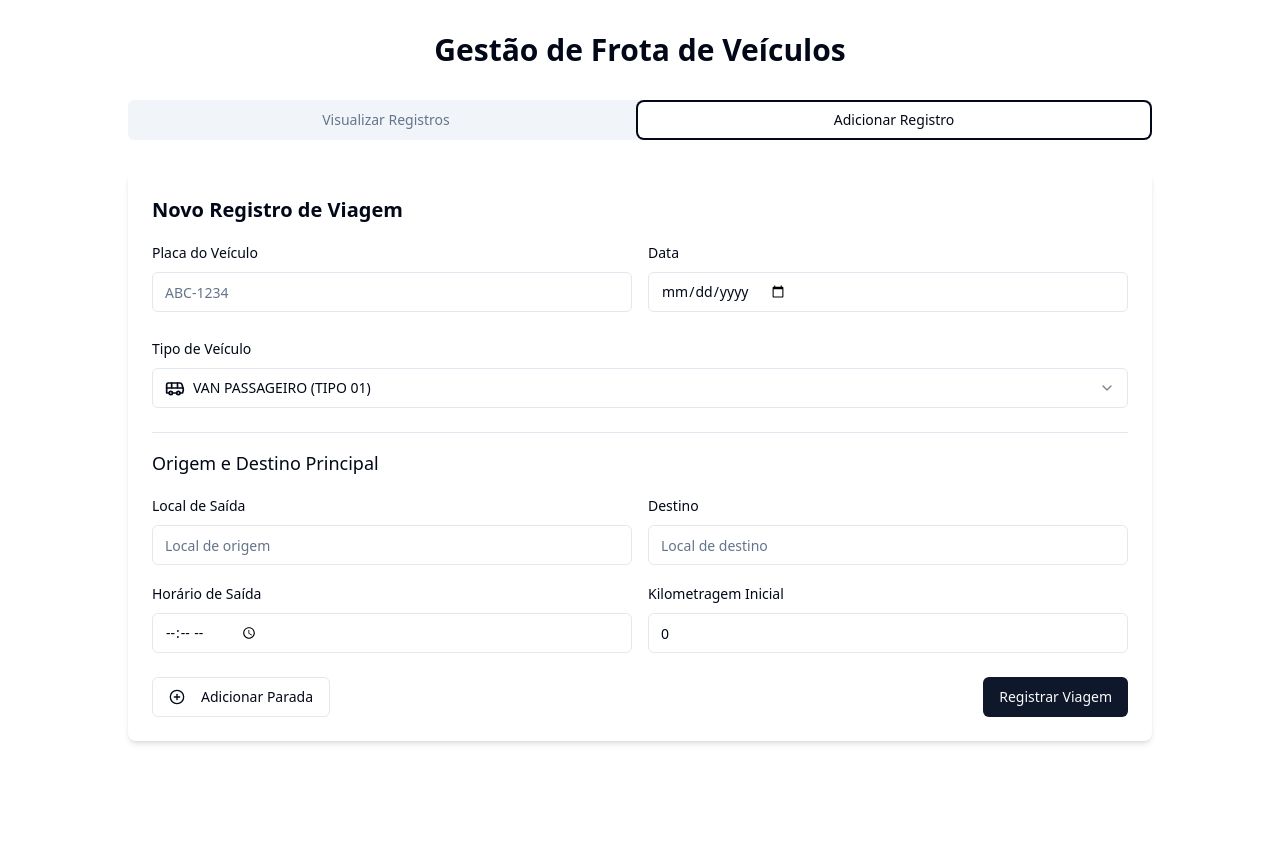
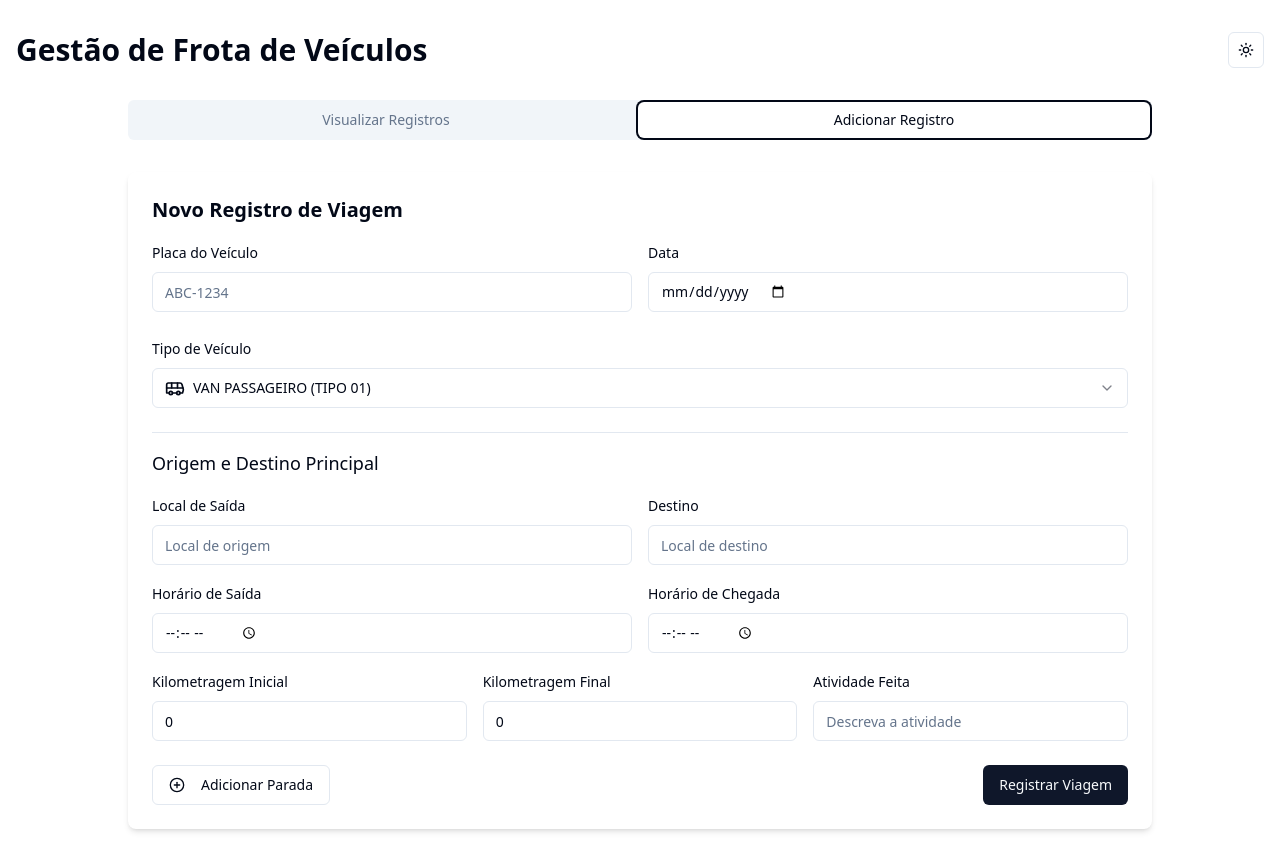
Before and after one commit to LuizVictorAldenucci/gerenciador-de-veiculos-parte-1, a React (Vite) app: page / in a window 1280 px wide. Both pictures are taken after typing "Sample" into the empty fields and a click on the tab "Adicionar Registro". Before the commit the page ends 800 px from the top, so only its background shows below. Built offline with nearby package versions, Linux system fonts and the light colour scheme.

Commit message:
feat: Implement requested UI enhancements
Adds Excel export, dark mode toggle, trip duration/distance calculations, and "activity" field to trip form.

```diff
--- a/package.json
+++ b/package.json
@@ -47,7 +47,7 @@
     "embla-carousel-react": "^8.3.0",
     "input-otp": "^1.2.4",
     "lucide-react": "^0.462.0",
-    "next-themes": "^0.3.0",
+    "next-themes": "^0.4.6",
     "react": "^18.3.1",
     "react-day-picker": "^8.10.1",
     "react-dom": "^18.3.1",
--- a/src/App.tsx
+++ b/src/App.tsx
@@ -1,8 +1,10 @@
+
 import { Toaster } from "@/components/ui/toaster";
 import { Toaster as Sonner } from "@/components/ui/sonner";
 import { TooltipProvider } from "@/components/ui/tooltip";
 import { QueryClient, QueryClientProvider } from "@tanstack/react-query";
 import { BrowserRouter, Routes, Route } from "react-router-dom";
+import { ThemeProvider } from "next-themes";
 import Index from "./pages/Index";
 import NotFound from "./pages/NotFound";
 
@@ -10,6 +12,7 @@ const queryClient = new QueryClient();
 
 const App = () => (
   <QueryClientProvider client={queryClient}>
+    <ThemeProvider attribute="class" defaultTheme="system" enableSystem>
       <TooltipProvider>
         <Toaster />
         <Sonner />
@@ -21,6 +24,7 @@ const App = () => (
           </Routes>
         </BrowserRouter>
       </TooltipProvider>
+    </ThemeProvider>
   </QueryClientProvider>
 );
 
--- /dev/null
+++ b/src/components/ThemeToggle.tsx
@@ -0,0 +1,24 @@
+
+import React from 'react';
+import { Moon, Sun } from 'lucide-react';
+import { Button } from '@/components/ui/button';
+import { useTheme } from 'next-themes';
+
+const ThemeToggle = () => {
+  const { theme, setTheme } = useTheme();
+
+  return (
+    <Button
+      variant="outline"
+      size="icon"
+      onClick={() => setTheme(theme === 'light' ? 'dark' : 'light')}
+      className="h-9 w-9"
+    >
+      <Sun className="h-[1.2rem] w-[1.2rem] rotate-0 scale-100 transition-all dark:-rotate-90 dark:scale-0" />
+      <Moon className="absolute h-[1.2rem] w-[1.2rem] rotate-90 scale-0 transition-all dark:rotate-0 dark:scale-100" />
+      <span className="sr-only">Alternar tema</span>
+    </Button>
+  );
+};
+
+export default ThemeToggle;
--- a/src/components/TripForm.tsx
+++ b/src/components/TripForm.tsx
@@ -22,6 +22,9 @@ const TripForm: React.FC<TripFormProps> = ({ onSaveTrip }) => {
   const [departureTime, setDepartureTime] = useState('');
   const [initialKilometers, setInitialKilometers] = useState<number>(0);
   const [destination, setDestination] = useState('');
+  const [arrivalTime, setArrivalTime] = useState('');
+  const [finalKilometers, setFinalKilometers] = useState<number>(0);
+  const [activity, setActivity] = useState('');
   const [stops, setStops] = useState<Stop[]>([]);
 
   const vehicleOptions = [
@@ -47,7 +50,8 @@ const TripForm: React.FC<TripFormProps> = ({ onSaveTrip }) => {
       departureLocation: previousDestination,
       arrivalTime: '',
       departureTime: '',
-      kilometersAtArrival: 0
+      kilometersAtArrival: 0,
+      activity: ''
     };
     setStops([...stops, newStop]);
   };
@@ -66,7 +70,7 @@ const TripForm: React.FC<TripFormProps> = ({ onSaveTrip }) => {
     e.preventDefault();
 
     if (!vehiclePlate || !date || !startLocation || !departureTime ||
-        !initialKilometers || !destination) {
+        !initialKilometers || !destination || !arrivalTime || !finalKilometers || !activity) {
       toast.error("Preencha todos os campos obrigatórios");
       return;
     }
@@ -80,6 +84,9 @@ const TripForm: React.FC<TripFormProps> = ({ onSaveTrip }) => {
       departureTime,
       initialKilometers,
       destination,
+      arrivalTime,
+      finalKilometers,
+      activity,
       stops
     };
 
@@ -94,6 +101,9 @@ const TripForm: React.FC<TripFormProps> = ({ onSaveTrip }) => {
     setDepartureTime('');
     setInitialKilometers(0);
     setDestination('');
+    setArrivalTime('');
+    setFinalKilometers(0);
+    setActivity('');
     setStops([]);
   };
 
@@ -191,6 +201,18 @@ const TripForm: React.FC<TripFormProps> = ({ onSaveTrip }) => {
           </div>
 
           <div className="space-y-2">
+            <Label htmlFor="arrivalTime">Horário de Chegada</Label>
+            <Input
+              id="arrivalTime"
+              type="time"
+              value={arrivalTime}
+              onChange={(e) => setArrivalTime(e.target.value)}
+            />
+          </div>
+        </div>
+
+        <div className="grid grid-cols-1 md:grid-cols-3 gap-4 mt-4">
+          <div className="space-y-2">
             <Label htmlFor="initialKilometers">Kilometragem Inicial</Label>
             <Input
               id="initialKilometers"
@@ -198,6 +220,27 @@ const TripForm: React.FC<TripFormProps> = ({ onSaveTrip }) => {
               value={initialKilometers}
               onChange={(e) => setInitialKilometers(Number(e.target.value))}
               placeholder="Km na saída"
+            />
+          </div>
+
+          <div className="space-y-2">
+            <Label htmlFor="finalKilometers">Kilometragem Final</Label>
+            <Input
+              id="finalKilometers"
+              type="number"
+              value={finalKilometers}
+              onChange={(e) => setFinalKilometers(Number(e.target.value))}
+              placeholder="Km na chegada"
+            />
+          </div>
+
+          <div className="space-y-2">
+            <Label htmlFor="activity">Atividade Feita</Label>
+            <Input
+              id="activity"
+              value={activity}
+              onChange={(e) => setActivity(e.target.value)}
+              placeholder="Descreva a atividade"
             />
           </div>
         </div>
@@ -241,7 +284,7 @@ const TripForm: React.FC<TripFormProps> = ({ onSaveTrip }) => {
                 </div>
               </div>
 
-              <div className="grid grid-cols-1 md:grid-cols-3 gap-4">
+              <div className="grid grid-cols-1 md:grid-cols-2 gap-4 mb-2">
                 <div className="space-y-2">
                   <Label>Horário de Chegada</Label>
                   <Input
@@ -259,13 +302,24 @@ const TripForm: React.FC<TripFormProps> = ({ onSaveTrip }) => {
                     onChange={(e) => handleStopChange(stop.id, 'departureTime', e.target.value)}
                   />
                 </div>
+              </div>
 
+              <div className="grid grid-cols-1 md:grid-cols-2 gap-4">
                 <div className="space-y-2">
                   <Label>Kilometragem na Chegada</Label>
                   <Input
                     type="number"
                     value={stop.kilometersAtArrival}
                     onChange={(e) => handleStopChange(stop.id, 'kilometersAtArrival', Number(e.target.value))}
+                  />
+                </div>
+
+                <div className="space-y-2">
+                  <Label>Atividade Feita</Label>
+                  <Input
+                    value={stop.activity}
+                    onChange={(e) => handleStopChange(stop.id, 'activity', e.target.value)}
+                    placeholder="Descreva a atividade"
                   />
                 </div>
               </div>
--- a/src/components/TripTable.tsx
+++ b/src/components/TripTable.tsx
@@ -4,9 +4,11 @@ import { Table, TableBody, TableCell, TableHead, TableHeader, TableRow } from "@
 import { Button } from "@/components/ui/button";
 import { Input } from "@/components/ui/input";
 import { Trip, VehicleType } from '@/types/types';
-import { Car, Truck, Bus, Bike, ChevronDown, ChevronUp, Search } from "lucide-react";
+import { Car, Truck, Bus, Bike, ChevronDown, ChevronUp, Search, FileSpreadsheet } from "lucide-react";
 import { format } from 'date-fns';
 import { ptBR } from 'date-fns/locale';
+import * as XLSX from 'xlsx';
+import { toast } from 'sonner';
 
 interface TripTableProps {
   trips: Trip[];
@@ -62,6 +64,55 @@ const TripTable: React.FC<TripTableProps> = ({ trips, onDeleteTrip }) => {
     }
   };
 
+  const calculateDistance = (trip: Trip) => {
+    return trip.finalKilometers - trip.initialKilometers;
+  };
+
+  const calculateDuration = (trip: Trip) => {
+    try {
+      const [depHour, depMin] = trip.departureTime.split(':').map(Number);
+      const [arrHour, arrMin] = trip.arrivalTime.split(':').map(Number);
+
+      const depMinutes = depHour * 60 + depMin;
+      const arrMinutes = arrHour * 60 + arrMin;
+
+      let duration = arrMinutes - depMinutes;
+      if (duration < 0) duration += 24 * 60; // Handle next day arrival
+
+      const hours = Math.floor(duration / 60);
+      const minutes = duration % 60;
+
+      return `${hours}h ${minutes}m`;
+    } catch {
+      return 'N/A';
+    }
+  };
+
+  const exportToExcel = () => {
+    const data = filteredTrips.map(trip => ({
+      'Data': formatDate(trip.date),
+      'Tipo de Veículo': getVehicleLabel(trip.vehicleType),
+      'Placa': trip.vehiclePlate,
+      'Origem': trip.startLocation,
+      'Destino': trip.destination,
+      'Saída': trip.departureTime,
+      'Chegada': trip.arrivalTime,
+      'Km Inicial': trip.initialKilometers,
+      'Km Final': trip.finalKilometers,
+      'Total Rodado (km)': calculateDistance(trip),
+      'Duração': calculateDuration(trip),
+      'Atividade': trip.activity,
+      'Paradas': trip.stops.length
+    }));
+
+    const ws = XLSX.utils.json_to_sheet(data);
+    const wb = XLSX.utils.book_new();
+    XLSX.utils.book_append_sheet(wb, ws, 'Registros de Viagens');
+
+    XLSX.writeFile(wb, `registros-viagens-${format(new Date(), 'yyyy-MM-dd')}.xlsx`);
+    toast.success('Arquivo Excel exportado com sucesso!');
+  };
+
   const getVehicleIcon = (type: VehicleType) => {
     if (type.includes('motocicleta')) return <Bike className="h-5 w-5" />;
     if (type.includes('caminhao') || type.includes('pesado')) return <Truck className="h-5 w-5" />;
@@ -88,8 +139,8 @@ const TripTable: React.FC<TripTableProps> = ({ trips, onDeleteTrip }) => {
 
   return (
     <div className="space-y-4">
-      <div className="flex items-center space-x-2">
-        <div className="relative flex-1">
+      <div className="flex items-center justify-between">
+        <div className="relative flex-1 max-w-sm">
           <Search className="absolute left-2.5 top-2.5 h-4 w-4 text-gray-500" />
           <Input
             placeholder="Buscar por placa, origem ou destino..."
@@ -98,6 +149,10 @@ const TripTable: React.FC<TripTableProps> = ({ trips, onDeleteTrip }) => {
             className="pl-8"
           />
         </div>
+        <Button onClick={exportToExcel} variant="outline" className="ml-4">
+          <FileSpreadsheet className="h-4 w-4 mr-2" />
+          Exportar Excel
+        </Button>
       </div>
 
       <div className="rounded-md border">
@@ -112,6 +167,8 @@ const TripTable: React.FC<TripTableProps> = ({ trips, onDeleteTrip }) => {
               </TableHead>
               <TableHead>Origem</TableHead>
               <TableHead>Destino</TableHead>
+              <TableHead>Total Rodado</TableHead>
+              <TableHead>Duração</TableHead>
               <TableHead className="text-right">Ações</TableHead>
             </TableRow>
           </TableHeader>
@@ -136,6 +193,8 @@ const TripTable: React.FC<TripTableProps> = ({ trips, onDeleteTrip }) => {
                     <TableCell>{formatDate(trip.date)}</TableCell>
                     <TableCell>{trip.startLocation}</TableCell>
                     <TableCell>{trip.destination}</TableCell>
+                    <TableCell>{calculateDistance(trip)} km</TableCell>
+                    <TableCell>{calculateDuration(trip)}</TableCell>
                     <TableCell className="text-right">
                       <Button variant="destructive" size="sm" onClick={() => onDeleteTrip(trip.id)}>
                         Excluir
@@ -145,7 +204,7 @@ const TripTable: React.FC<TripTableProps> = ({ trips, onDeleteTrip }) => {
 
                   {expandedTrip === trip.id && (
                     <TableRow>
-                      <TableCell colSpan={7}>
+                      <TableCell colSpan={9}>
                         <div className="p-4 bg-muted/50 rounded-md">
                           <h4 className="font-medium mb-2">Detalhes da Viagem</h4>
                           <div className="grid grid-cols-1 md:grid-cols-3 gap-4">
@@ -163,7 +222,14 @@ const TripTable: React.FC<TripTableProps> = ({ trips, onDeleteTrip }) => {
                             <div>
                               <p className="text-sm font-medium text-muted-foreground">Destino</p>
                               <p>{trip.destination}</p>
+                              <p className="text-sm">Chegada: {trip.arrivalTime}</p>
+                              <p className="text-sm">Km final: {trip.finalKilometers}</p>
                             </div>
+                          </div>
+
+                          <div className="mt-4">
+                            <p className="text-sm font-medium text-muted-foreground">Atividade Principal</p>
+                            <p>{trip.activity}</p>
                           </div>
 
                           {trip.stops.length > 0 && (
@@ -171,7 +237,7 @@ const TripTable: React.FC<TripTableProps> = ({ trips, onDeleteTrip }) => {
                               <h4 className="font-medium mb-2">Paradas ({trip.stops.length})</h4>
                               <div className="space-y-2">
                                 {trip.stops.map((stop, index) => (
-                                  <div key={stop.id} className="p-2 border rounded-md grid grid-cols-1 md:grid-cols-3 gap-2">
+                                  <div key={stop.id} className="p-2 border rounded-md grid grid-cols-1 md:grid-cols-4 gap-2">
                                     <div>
                                       <p className="text-sm font-medium">Parada {index + 1}</p>
                                       <p className="text-sm">De: {stop.departureLocation}</p>
@@ -183,6 +249,10 @@ const TripTable: React.FC<TripTableProps> = ({ trips, onDeleteTrip }) => {
                                     </div>
                                     <div>
                                       <p className="text-sm">Km chegada: {stop.kilometersAtArrival}</p>
+                                    </div>
+                                    <div>
+                                      <p className="text-sm font-medium">Atividade:</p>
+                                      <p className="text-sm">{stop.activity}</p>
                                     </div>
                                   </div>
                                 ))}
@@ -197,7 +267,7 @@ const TripTable: React.FC<TripTableProps> = ({ trips, onDeleteTrip }) => {
               ))
             ) : (
               <TableRow>
-                <TableCell colSpan={7} className="text-center py-4">
+                <TableCell colSpan={9} className="text-center py-4">
                   {searchTerm ? "Nenhuma viagem encontrada com esses critérios." : "Nenhuma viagem registrada."}
                 </TableCell>
               </TableRow>
--- a/src/pages/Index.tsx
+++ b/src/pages/Index.tsx
@@ -4,6 +4,7 @@ import { Tabs, TabsContent, TabsList, TabsTrigger } from "@/components/ui/tabs";
 import { Trip } from '@/types/types';
 import TripForm from '@/components/TripForm';
 import TripTable from '@/components/TripTable';
+import ThemeToggle from '@/components/ThemeToggle';
 
 const Index = () => {
   const [trips, setTrips] = useState<Trip[]>(() => {
@@ -25,7 +26,10 @@ const Index = () => {
 
   return (
     <div className="container mx-auto py-8 px-4">
-      <h1 className="text-3xl font-bold text-center mb-8">Gestão de Frota de Veículos</h1>
+      <div className="flex justify-between items-center mb-8">
+        <h1 className="text-3xl font-bold">Gestão de Frota de Veículos</h1>
+        <ThemeToggle />
+      </div>
 
       <Tabs defaultValue="view" className="max-w-5xl mx-auto">
         <TabsList className="grid w-full grid-cols-2 mb-8">
@@ -34,14 +38,14 @@ const Index = () => {
         </TabsList>
 
         <TabsContent value="view">
-          <div className="bg-white p-6 rounded-lg shadow-md">
+          <div className="bg-white dark:bg-slate-900 p-6 rounded-lg shadow-md">
             <h2 className="text-xl font-semibold mb-4">Registros de Viagens</h2>
             <TripTable trips={trips} onDeleteTrip={handleDeleteTrip} />
           </div>
         </TabsContent>
 
         <TabsContent value="add">
-          <div className="bg-white p-6 rounded-lg shadow-md">
+          <div className="bg-white dark:bg-slate-900 p-6 rounded-lg shadow-md">
             <h2 className="text-xl font-semibold mb-4">Novo Registro de Viagem</h2>
             <TripForm onSaveTrip={handleSaveTrip} />
           </div>
--- a/src/types/types.ts
+++ b/src/types/types.ts
@@ -8,6 +8,7 @@ export interface Stop {
   arrivalTime: string;
   departureTime: string;
   kilometersAtArrival: number;
+  activity: string;
 }
 
 export interface Trip {
@@ -19,5 +20,8 @@ export interface Trip {
   departureTime: string;
   initialKilometers: number;
   destination: string;
+  arrivalTime: string;
+  finalKilometers: number;
+  activity: string;
   stops: Stop[];
 }
```
Also changed, not shown: 1 other file (tests, documents, lock files or other folders). Lines whose indentation alone changed are shown as unchanged.
